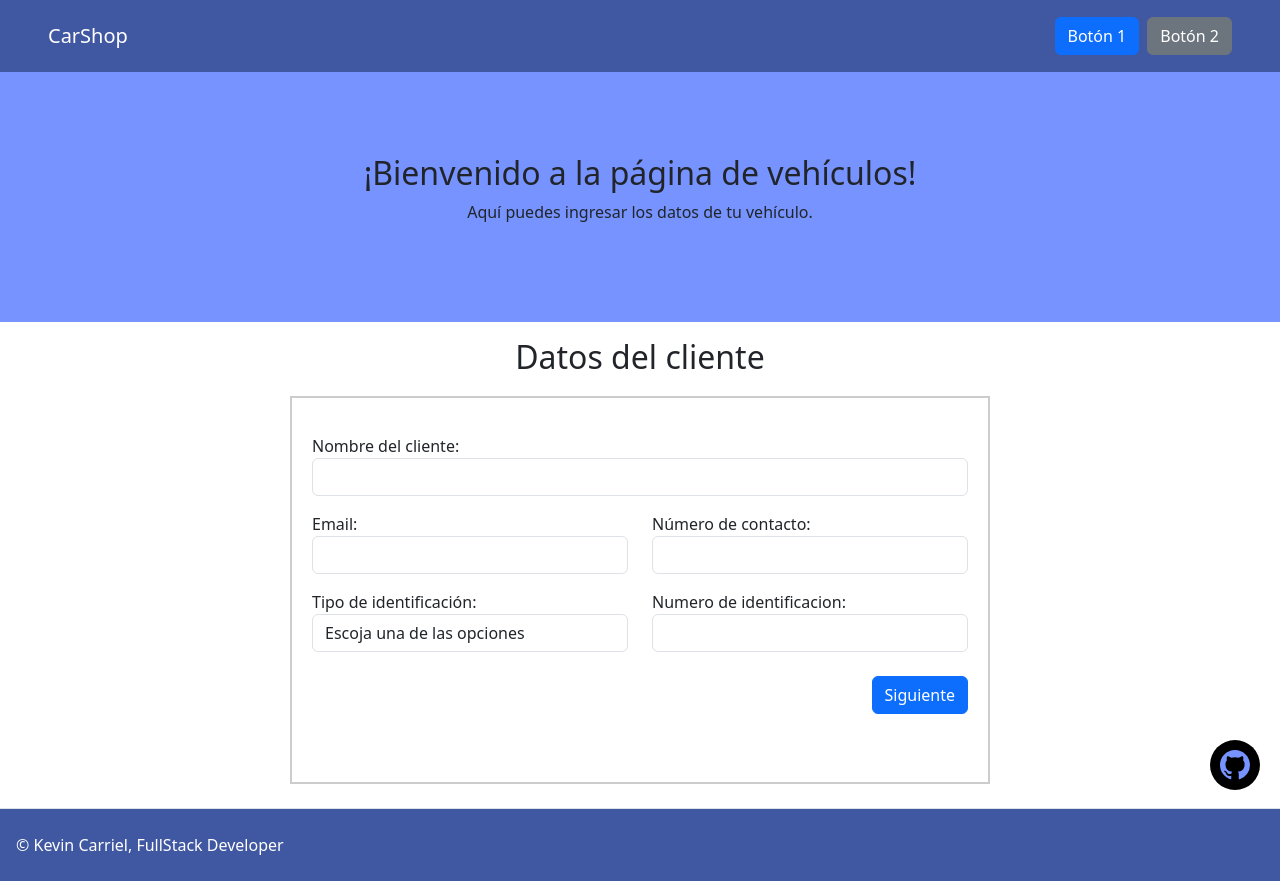
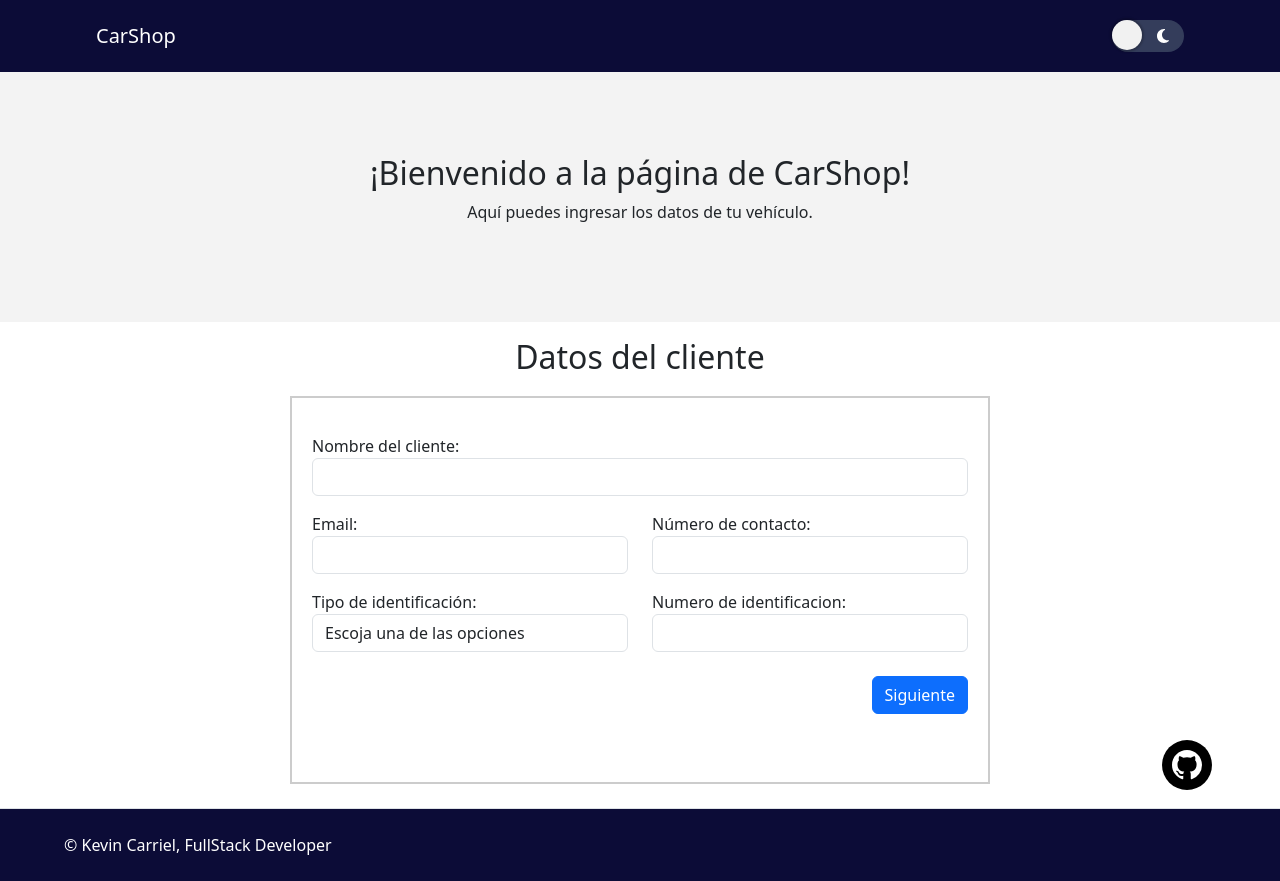
Before and after one commit to Alancb9/CarShop, a React (Create React App) app: page / in a window 1280 px wide. Built offline with nearby package versions, Linux system fonts and the light colour scheme.

Commit message:
Boton modo oscuro incluido

```diff
--- a/package.json
+++ b/package.json
@@ -3,6 +3,9 @@
   "version": "0.1.0",
   "private": true,
   "dependencies": {
+    "@fortawesome/fontawesome-svg-core": "^6.4.0",
+    "@fortawesome/free-solid-svg-icons": "^6.4.0",
+    "@fortawesome/react-fontawesome": "^0.2.0",
     "@testing-library/jest-dom": "^5.16.5",
     "@testing-library/react": "^13.4.0",
     "@testing-library/user-event": "^13.5.0",
--- a/src/App.jsx
+++ b/src/App.jsx
@@ -1,4 +1,4 @@
-import React, { Fragment } from 'react';
+import React, { Fragment, useState } from 'react';
 import { BrowserRouter, Route, Routes } from 'react-router-dom';
 import FormClient from './components/FormClient.jsx';
 import FormVehiculo from './components/FormVehiculo.jsx';
@@ -8,22 +8,34 @@ import Exito from './components/Exito.jsx';
 import { Navbar, Button } from 'react-bootstrap';
 import 'bootstrap/dist/css/bootstrap.css';
 import './components/styles/App.css'
+import { FontAwesomeIcon } from '@fortawesome/react-fontawesome';
+import { faSun,faMoon } from '@fortawesome/free-solid-svg-icons';
+
 
 
 function App() {
+
+  const [botonActivado, setBotonActivado] = useState(false);
+
+  const handleBotonToggle = () => {
+    setBotonActivado(!botonActivado);
+  };
+
   return (
     <BrowserRouter>
-      <Navbar className="navbar-custom py-3" variant="dark">
-        <span className="navbar-brand ps-5">CarShop</span>
-        <Navbar.Toggle />
-        <Navbar.Collapse className="justify-content-end pe-5">
-          <Button variant="primary" className="me-2">Botón 1</Button>
-          <Button variant="secondary">Botón 2</Button>
-        </Navbar.Collapse>
+      <Navbar className="navbar-custom  py-3" variant="dark">
+        <span className="navbar-brand ms-5 ps-5">CarShop</span>
+        <div className="ms-auto me-5 pe-5">
+          <button className='switch' id='switch'>
+            <span id="iconoMO"><FontAwesomeIcon icon={faSun} /></span>
+            <span id="iconoMO"><FontAwesomeIcon icon={faMoon} /></span>
+          </button>
+        </div>
+
       </Navbar>
 
       <section className="py-5 text-center wipe-in-top-right section-custom">
-        <h2>¡Bienvenido a la página de vehículos!</h2>
+        <h2>¡Bienvenido a la página de CarShop!</h2>
         <p>Aquí puedes ingresar los datos de tu vehículo.</p>
       </section>
 
@@ -42,15 +54,14 @@ function App() {
 
 
       <footer id="pieDePagina" className="d-flex flex-wrap justify-content-between align-items-center py-4 border-top">
-        <span className="text-white mb-3 mb-md-0">&copy; Kevin Carriel, FullStack Developer</span>
+        <span className="text-white ms-5 mb-3 mb-md-0">&copy; Kevin Carriel, FullStack Developer</span>
       </footer>
 
-      <a href="#" class="fixed-icon">
+      <a href="#" class="fixed-icon me-5">
         <svg xmlns="http://www.w3.org/2000/svg" width="16" height="16" fill="currentColor" class="bi bi-github" viewBox="0 0 16 16">
           <path d="M8 0C3.58 0 0 3.58 0 8c0 3.54 2.29 6.53 5.47 7.59.4.07.55-.17.55-.38 0-.19-.01-.82-.01-1.49-2.01.37-2.53-.49-2.69-.94-.09-.23-.48-.94-.82-1.13-.28-.15-.68-.52-.01-.53.63-.01 1.08.58 1.23.82.72 1.21 1.87.87 2.33.66.07-.52.28-.87.51-1.07-1.78-.2-3.64-.89-3.64-3.95 0-.87.31-1.59.82-2.15-.08-.2-.36-1.02.08-2.12 0 0 .67-.21 2.2.82.64-.18 1.32-.27 2-.27.68 0 1.36.09 2 .27 1.53-1.04 2.2-.82 2.2-.82.44 1.1.16 1.92.08 2.12.51.56.82 1.27.82 2.15 0 3.07-1.87 3.75-3.65 3.95.29.25.54.73.54 1.48 0 1.07-.01 1.93-.01 2.2 0 .21.15.46.55.38A8.012 8.012 0 0 0 16 8c0-4.42-3.58-8-8-8z" />
         </svg>
       </a>
-
 
     </BrowserRouter>
   );
--- a/src/components/Exito.jsx
+++ b/src/components/Exito.jsx
@@ -1,9 +1,10 @@
-import React, {useContext} from 'react';
+import React, { useContext } from 'react';
 import { useNavigate } from 'react-router-dom';
 import { AppContext } from '../context/AppContext';
+import 'bootstrap/dist/css/bootstrap.css';
 
 const Exito = () => {
-  const {state, dispatch} = useContext(AppContext);
+  const { state, dispatch } = useContext(AppContext);
   const navigate = useNavigate();
 
   const handleReservarOtraCita = () => {
@@ -12,10 +13,19 @@ const Exito = () => {
   };
 
   return (
-    <div>
-      <h2>Cita reservada exitosamente</h2>
-      <p>Felicidades, tu cita ha sido reservada correctamente.</p>
-      <button onClick={handleReservarOtraCita}>Reservar otra cita</button>
+    <div className="container">
+
+      <form onSubmit={handleReservarOtraCita} className="form-cliente">
+        <h2 className="text-center my-5">Cita reservada exitosamente</h2>
+        {/* <h2>Cita reservada exitosamente</h2> */}
+        <p className="text-center my-3">Felicidades, tu cita ha sido reservada correctamente.</p>
+        <div className="d-md-flex justify-content-md-center mt-4 mb-5">
+          <button type="submit" className="btn btn-primary">Reservar otra cita</button>
+        </div>
+      </form>
+
+
+      {/* <button onClick={handleReservarOtraCita}>Reservar otra cita</button> */}
     </div>
   );
 };
--- a/src/components/styles/App.css
+++ b/src/components/styles/App.css
@@ -13,22 +13,24 @@ body {
 
 /* Footer */
 footer {
-    background-color: #4058a2;
-    color: white;
+    background-color: #0c0c37;
+    /* color: white; */
     flex-shrink: 0;
     margin-top: auto;
     padding: 1rem;
 }
 
+
+
 /* Seccion nav bar */
 .navbar-custom {
-    background-color: #4058a2;
+    background-color: #0c0c37;
     /* Color café oscuro personalizado */
 }
 
 /* Seccion de bienvenida */
 .section-custom {
-    background-color: #7693ff;
+    background-color: #f3f3f3;
     /* Color café claro personalizado */
     height: 250px;
     display: flex;
@@ -37,6 +39,9 @@ footer {
     align-items: center;
 
 }
+
+/* Seccion main de formularios */
+
 
 /* Icono de git */
 .fixed-icon {
@@ -62,7 +67,7 @@ footer {
     /* Aumenta el tamaño del contenido del ícono */
     height: 30px;
     /* Aumenta el tamaño del contenido del ícono */
-    fill: #7693ff;
+    fill: white;
     ;
     /* Establece el color del contenido del ícono a blanco */
 }
@@ -106,18 +111,13 @@ footer {
 }
 
 /* Orden Trabajo */
-/* .form-section {
-    border-bottom: 1px solid #ccc;
-    padding-bottom: 10px;
-    margin-bottom: 10px;
-
-} */
-#cliente{
+#cliente {
     border-right: 1px solid #ccc;
     padding-right: 80px;
     margin-right: 10px;
 }
-#estadoVehiculo{
+
+#estadoVehiculo {
     border-top: 1px solid #ccc;
     padding-top: 10px;
     margin-top: 10px;
@@ -126,13 +126,60 @@ footer {
     margin-bottom: 10px;
 }
 
-#serviciosSeleccionados{
+#serviciosSeleccionados {
     border-bottom: 1px solid #ccc;
     padding-bottom: 10px;
     margin-bottom: 10px;
 }
-#botones{
+
+#botones {
     border-top: 1px solid #ccc;
     padding-top: 10px;
     margin-top: 10px;
 }
+
+/* Boton interuptor */
+
+.switch {
+    background: #343D5B;
+    border-radius: 1000px;
+    border: none;
+    position: relative;
+    cursor: pointer;
+    display: flex;
+    outline: none;
+}
+
+.switch::after {
+    content: "";
+    display: block;
+    width: 30px;
+    height: 30px;
+    position: absolute;
+    background: #F1F1F1;
+    top: 0;
+    left: 0;
+    right: unset;
+    border-radius: 100px;
+    transition: .3s ease all;
+    box-shadow: 0px 0px 2px 2px rgba(0, 0, 0, .2);
+}
+
+.switch.active {
+    background: yellow;
+    color: #000;
+}
+
+.switch.active::after {
+    right: 0;
+    left: unset;
+}
+
+.switch span {
+    width: 30px;
+    height: 30px;
+    line-height: 30px;
+    display: block;
+    background: none;
+    color: #fff;
+}
```
Also changed, not shown: src/components/OrdenTrabajo.jsx (+0 -36 lines), 1 other file (tests, documents, lock files or other folders).
